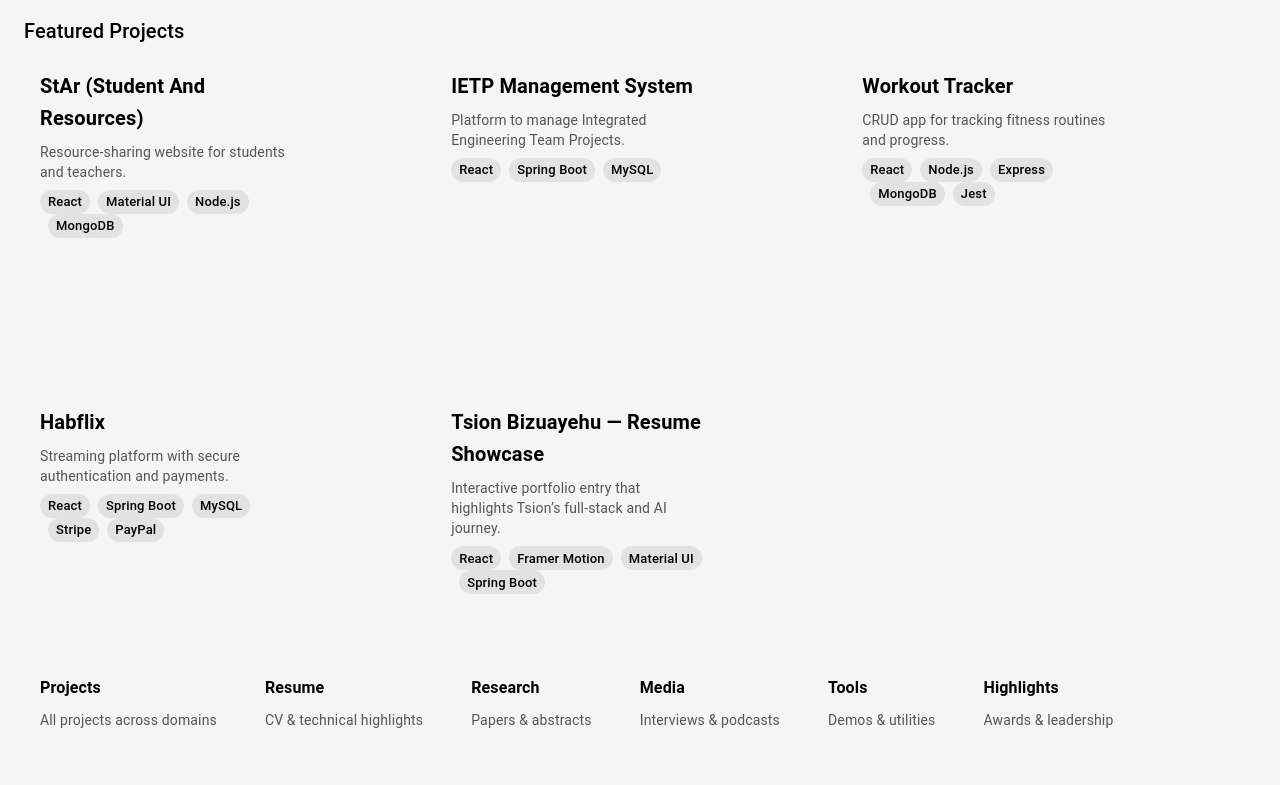
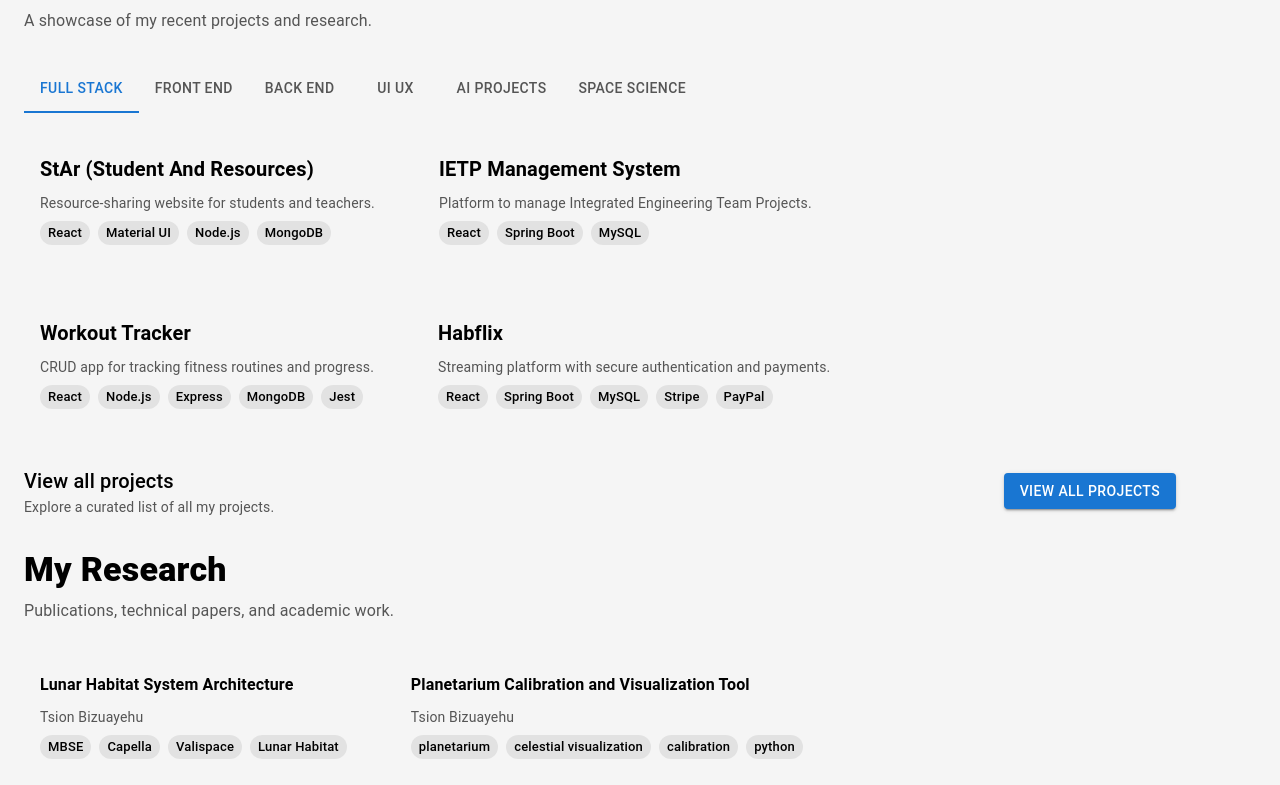
Before and after one commit to TSION2121/my-portfolio, a React (Vite) app: page / in a window 1280 px wide. Shown: the part 555-1340 px from the top of the page. Built offline with nearby package versions, Linux system fonts and the light colour scheme; data requests are answered from the project's data file.

Commit message:
refactor(home): Use local db.json data on Home page

```diff
--- a/src/pages/Home.jsx
+++ b/src/pages/Home.jsx
@@ -4,7 +4,19 @@ import PageWrapper from '../components/PageWrapper';
 import Hero from '../components/Hero';
 import Footer from '../components/Footer';
 import DashboardCard from '../components/DashboardCard';
-import { Container, Box, Typography, Tabs, Tab, Grid, Stack, Button } from '@mui/material';
+import {
+    Container,
+    Box,
+    Typography,
+    Tabs,
+    Tab,
+    Grid,
+    Stack,
+    Button,
+    Chip,
+} from '@mui/material';
+import { Link } from 'react-router-dom';
+import db from '../../db.json'; // Directly import the JSON data
 
 const CATEGORIES = [
     { id: 'full-stack', label: 'Full Stack' },
@@ -15,135 +27,120 @@ const CATEGORIES = [
     { id: 'space-science', label: 'Space Science' },
 ];
 
+// quick front-end skill list shown on Home
+const SKILLS = [
+    'React',
+    'Material UI',
+    'Framer Motion',
+    'TypeScript',
+    'Responsive Design',
+    'Accessibility',
+    'Vite',
+    'Jest',
+];
+
 export default function Home() {
-        const [data, setData] = useState({ projects: [], research: [] });
-        const [loading, setLoading] = useState(true);
     const [tab, setTab] = useState('full-stack');
-        const [error, setError] = useState(null);
+    const [displayedProjects, setDisplayedProjects] = useState([]);
+    const [displayedResearch, setDisplayedResearch] = useState([]);
 
     useEffect(() => {
-                const controller = new AbortController();
-                const signal = controller.signal;
+        const filteredProjects = db.projects
+            .filter((p) => p.category === tab)
+            .slice(0, 4);
+        setDisplayedProjects(filteredProjects);
+        setDisplayedResearch(db.research.slice(0, 4));
+    }, [tab]);
 
-                setLoading(true);
-                setError(null);
-
-                Promise.all([
-                        fetch('http://localhost:4000/projects', { signal }),
-                        fetch('http://localhost:4000/research', { signal }),
-                ])
-                    .then(async ([projRes, researchRes]) => {
-                            if (!projRes.ok) throw new Error('Failed to load projects');
-                            if (!researchRes.ok) throw new Error('Failed to load research');
-                            const projects = await projRes.json();
-                            const research = await researchRes.json();
-                            return { projects, research };
-                    })
-                    .then(({ projects, research }) => {
-                            setData({ projects: Array.isArray(projects) ? projects : projects.projects || [], research: Array.isArray(research) ? research : research.research || [] });
-                            setLoading(false);
-                    })
-                    .catch((err) => {
-                            if (err.name === 'AbortError') return;
-                            console.error(err);
-                            setError(err.message || 'Failed to load data');
-                            setData({ projects: [], research: [] });
-                            setLoading(false);
-                    });
-
-                return () => controller.abort();
-        }, []);
-
-        const featured = (data.projects || [])
-            .filter((p) => {
-                    const roles = (p.roles || []).map((r) => r.toLowerCase());
-                    const tech = (p.techStack || []).join(' ').toLowerCase();
-                    if (tab === 'full-stack') {
-                            return (
-                                p.category === 'full-stack' ||
-                                roles.includes('full-stack') ||
-                                roles.includes('frontend') ||
-                                roles.includes('backend') ||
-                                tech.includes('react')
-                            );
-                    }
-                    if (tab === 'frontend') {
-                            return p.category === 'frontend' || roles.includes('frontend') || tech.includes('react');
-                    }
-                    return p.category === tab || roles.includes(tab);
-            })
-            .sort((a, b) => {
-                    const aMatch = a.category === tab || (a.roles || []).map((r) => r.toLowerCase()).includes(tab);
-                    const bMatch = b.category === tab || (b.roles || []).map((r) => r.toLowerCase()).includes(tab);
-                    return aMatch === bMatch ? 0 : aMatch ? -1 : 1;
-            })
-            .slice(0, 6);
-
-        const tiles = [
-                { id: 'projects', title: 'Projects', subtitle: 'All projects across domains', to: '/projects' },
-                { id: 'resume', title: 'Resume', subtitle: 'CV & technical highlights', to: '/resume' },
-                { id: 'research', title: 'Research', subtitle: 'Papers & abstracts', to: '/research' },
-                { id: 'media', title: 'Media', subtitle: 'Interviews & podcasts', to: '/media' },
-                { id: 'tools', title: 'Tools', subtitle: 'Demos & utilities', to: '/dashboard' },
-                { id: 'highlights', title: 'Highlights', subtitle: 'Awards & leadership', to: '/highlights' },
-        ];
+    const handleTabChange = (event, newValue) => {
+        setTab(newValue);
+    };
 
     return (
         <PageWrapper>
             <Hero />
 
-                    <Container maxWidth="lg" sx={{ mt: 4 }}>
-                            <Box>
-                                    <Tabs
-                                        value={tab}
-                                        onChange={(e, v) => setTab(v)}
-                                        variant="scrollable"
-                                        scrollButtons="auto"
-                                        aria-label="project categories"
-                                    >
+            <Container maxWidth="lg" sx={{ py: 6 }}>
+                <Box sx={{ mb: 4 }}>
+                    <Typography variant="h4" component="h2" sx={{ fontWeight: 800 }}>
+                        My Work
+                    </Typography>
+                    <Typography variant="body1" color="text.secondary" sx={{ mt: 1 }}>
+                        A showcase of my recent projects and research.
+                    </Typography>
+                </Box>
+
+                <Tabs value={tab} onChange={handleTabChange} sx={{ mb: 3 }} variant="scrollable" scrollButtons="auto">
                     {CATEGORIES.map((c) => (
                         <Tab key={c.id} value={c.id} label={c.label} />
                     ))}
                 </Tabs>
-                            </Box>
 
-                            <Box sx={{ mt: 3 }}>
-                                    <Typography variant="h6" gutterBottom>
-                                            Featured Projects
-                                    </Typography>
-
-                                    <Box sx={{ display: 'grid', gap: 16, gridTemplateColumns: 'repeat(auto-fit, minmax(240px, 1fr))' }}>
-                                            {loading ? (
-                                                Array.from({ length: 3 }).map((_, i) => <DashboardCard key={i} loading />)
-                                            ) : error ? (
-                                                <Box sx={{ p: 4, gridColumn: '1/-1' }}>
-                                                        <Typography color="error">Error loading data: {error}</Typography>
-                                                </Box>
-                                            ) : featured.length === 0 ? (
-                                                <Box sx={{ p: 4, gridColumn: '1/-1', textAlign: 'center' }}>
-                                                        <Typography color="text.secondary">No projects found for this category yet. Try "Full Stack" or view all projects.</Typography>
-                                                </Box>
-                                            ) : (
-                                                (featured.length ? featured : data.projects.slice(0, 3)).map((p) => (
-                                                    <DashboardCard key={p.id} title={p.title} subtitle={p.description} tech={p.techStack} to={`/projects/${p.id}`} />
-                                                ))
-                                            )}
-                                    </Box>
-                            </Box>
-
-                            <Box sx={{ mt: 5 }}>
-                                    <Grid container spacing={2}>
-                                            {tiles.map((t) => (
-                                                <Grid item xs={12} sm={6} md={4} key={t.id}>
-                                                        <DashboardCard title={t.title} subtitle={t.subtitle} to={t.to} small />
+                <Grid container spacing={4} sx={{ mb: 4 }}>
+                    {displayedProjects.map((project) => (
+                        <Grid item xs={12} sm={6} key={project.id}>
+                            <DashboardCard
+                                title={project.title}
+                                subtitle={project.description}
+                                tech={project.techStack}
+                                to={`/projects/${project.id}`}
+                            />
                         </Grid>
                     ))}
                 </Grid>
+
+                <Box sx={{ mb: 4 }}>
+                    <Stack direction={{ xs: 'column', sm: 'row' }} justifyContent="space-between" alignItems="center" spacing={2}>
+                        <Box>
+                            <Typography variant="h6">View all projects</Typography>
+                            <Typography variant="body2" color="text.secondary">
+                                Explore a curated list of all my projects.
+                            </Typography>
+                        </Box>
+                        <Button component={Link} to="/projects" variant="contained">
+                            View All Projects
+                        </Button>
+                    </Stack>
                 </Box>
 
-                            <Box sx={{ mt: 5, mb: 4 }}>
-                                    <Box sx={{ bgcolor: 'background.paper', p: 3, borderRadius: 1, boxShadow: 1 }}>
-                                            <Stack direction={{ xs: 'column', sm: 'row' }} alignItems="center" justifyContent="space-between" spacing={2}>
+                <Box sx={{ mb: 4 }}>
+                    <Typography variant="h4" component="h2" sx={{ fontWeight: 800 }}>
+                        My Research
+                    </Typography>
+                    <Typography variant="body1" color="text.secondary" sx={{ mt: 1 }}>
+                        Publications, technical papers, and academic work.
+                    </Typography>
+                </Box>
+
+                <Grid container spacing={4} sx={{ mb: 4 }}>
+                    {displayedResearch.map((item) => (
+                        <Grid item xs={12} sm={6} key={item.id}>
+                            <DashboardCard
+                                small
+                                title={item.title}
+                                subtitle={item.authors.join(', ')}
+                                tech={item.keywords}
+                                to={`/research/${item.id}`}
+                            />
+                        </Grid>
+                    ))}
+                </Grid>
+                <Box sx={{ mb: 4 }}>
+                    <Stack direction={{ xs: 'column', sm: 'row' }} justifyContent="space-between" alignItems="center" spacing={2}>
+                        <Box>
+                            <Typography variant="h6">View all research</Typography>
+                            <Typography variant="body2" color="text.secondary">
+                                See a full list of all my academic work.
+                            </Typography>
+                        </Box>
+                        <Button component={Link} to="/research" variant="contained">
+                            View All Research
+                        </Button>
+                    </Stack>
+                </Box>
+
+                <Box sx={{ mt: 6, p: 4, bgcolor: 'background.paper', borderRadius: 2 }}>
+                    <Stack direction={{ xs: 'column', sm: 'row' }} justifyContent="space-between" spacing={2}>
                         <Box>
                             <Typography variant="h6">Want a front-end review?</Typography>
                             <Typography variant="body2" color="text.secondary">
@@ -152,15 +149,14 @@ export default function Home() {
                         </Box>
 
                         <Stack direction="row" spacing={2}>
-                                                            <Button href="/projects" variant="contained">
+                            <Button component={Link} to="/projects" variant="contained">
                                 View projects
                             </Button>
-                                                            <Button href="/contact" variant="outlined">
+                            <Button component={Link} to="/contact" variant="outlined">
                                 Contact
                             </Button>
                         </Stack>
                     </Stack>
-                                    </Box>
                 </Box>
             </Container>
 
```
Lines whose indentation alone changed are shown as unchanged.
